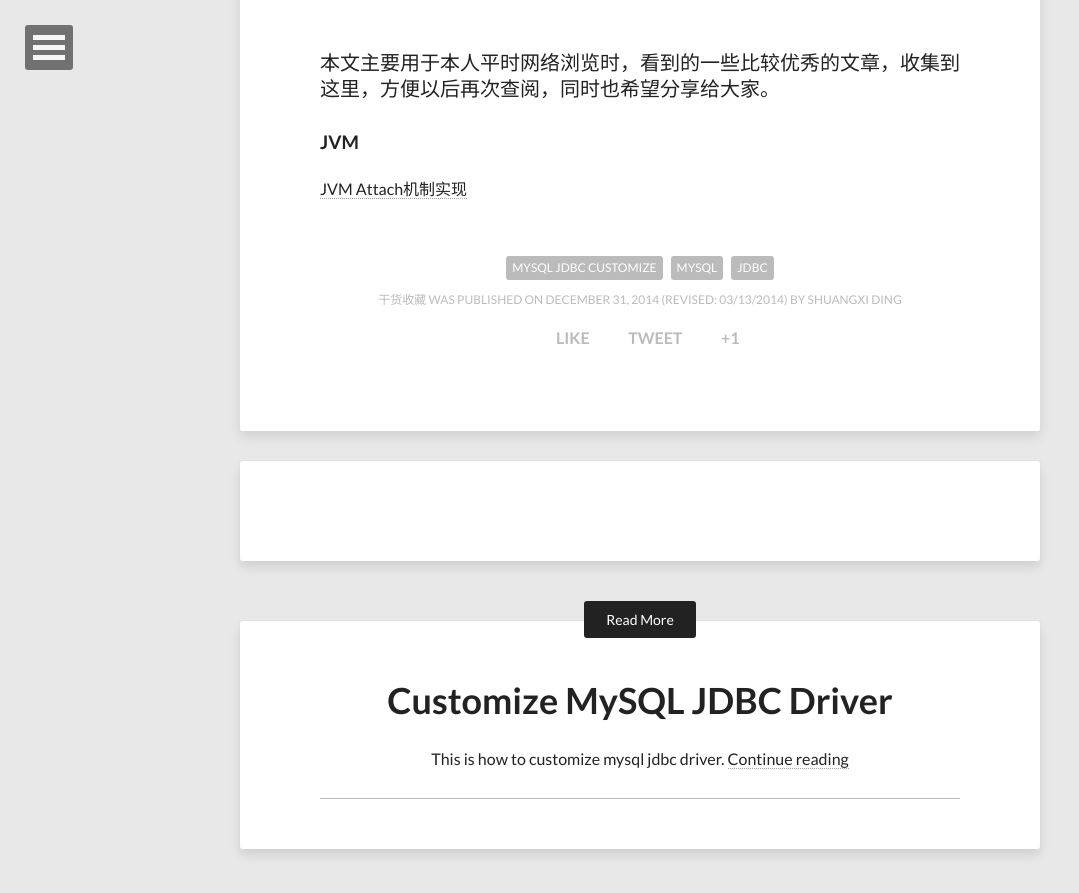
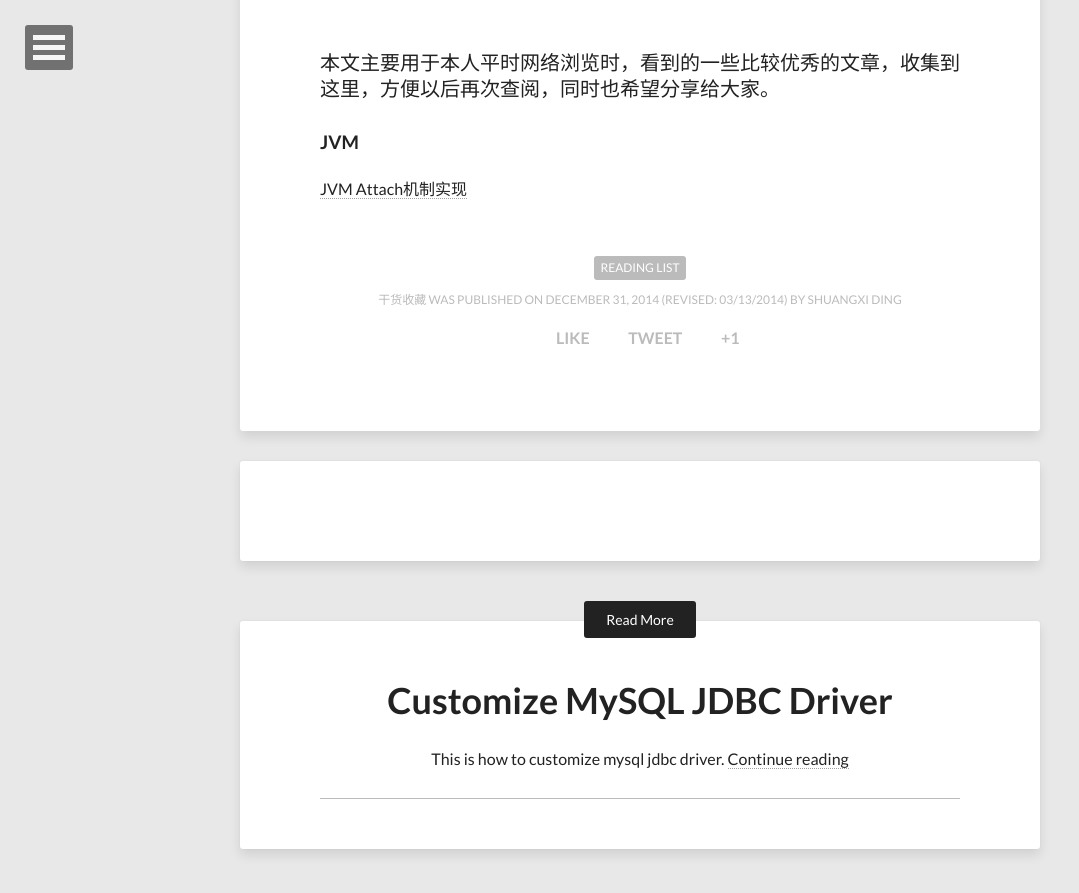
Before and after one commit to dingshuangxi888/dingshuangxi888.github.com, a Jekyll site: the page built from _posts/2014-12-31-reading-list.md, in a window 1280 px wide and 900 px high, scrolled down 471 px. Shown: the top 893 px of the window, without its empty margins (0-1079 px from the left). Built offline with Jekyll 4.4.1, drawn with Linux system fonts in a browser that asks for light colours; nearby versions of some CDN libraries; comment, search, counter and statistics services are not loaded.

Commit message:
add reading list

```diff
--- a/_config.yml
+++ b/_config.yml
@@ -15,7 +15,7 @@ owner:
   facebook:       doublexi.dean
   github:         dingshuangxi888
   stackexchange:
-  linkedin:
+  linkedin:       https://www.linkedin.com/pub/%E5%8F%8C%E5%96%9C-%E4%B8%81/95/106/1b1
   instagram:
   flickr:
   tumblr:
--- a/_posts/2014-12-31-reading-list.md
+++ b/_posts/2014-12-31-reading-list.md
@@ -3,7 +3,7 @@ layout: post
 title: 干货收藏
 description: "所有阅读过的干货列表."
 modified: 2014-03-13
-tags: [mysql jdbc customize, mysql, jdbc]
+tags: [reading list]
 image:
   feature: abstract-1.jpg
   credit: dargadgetz
```
